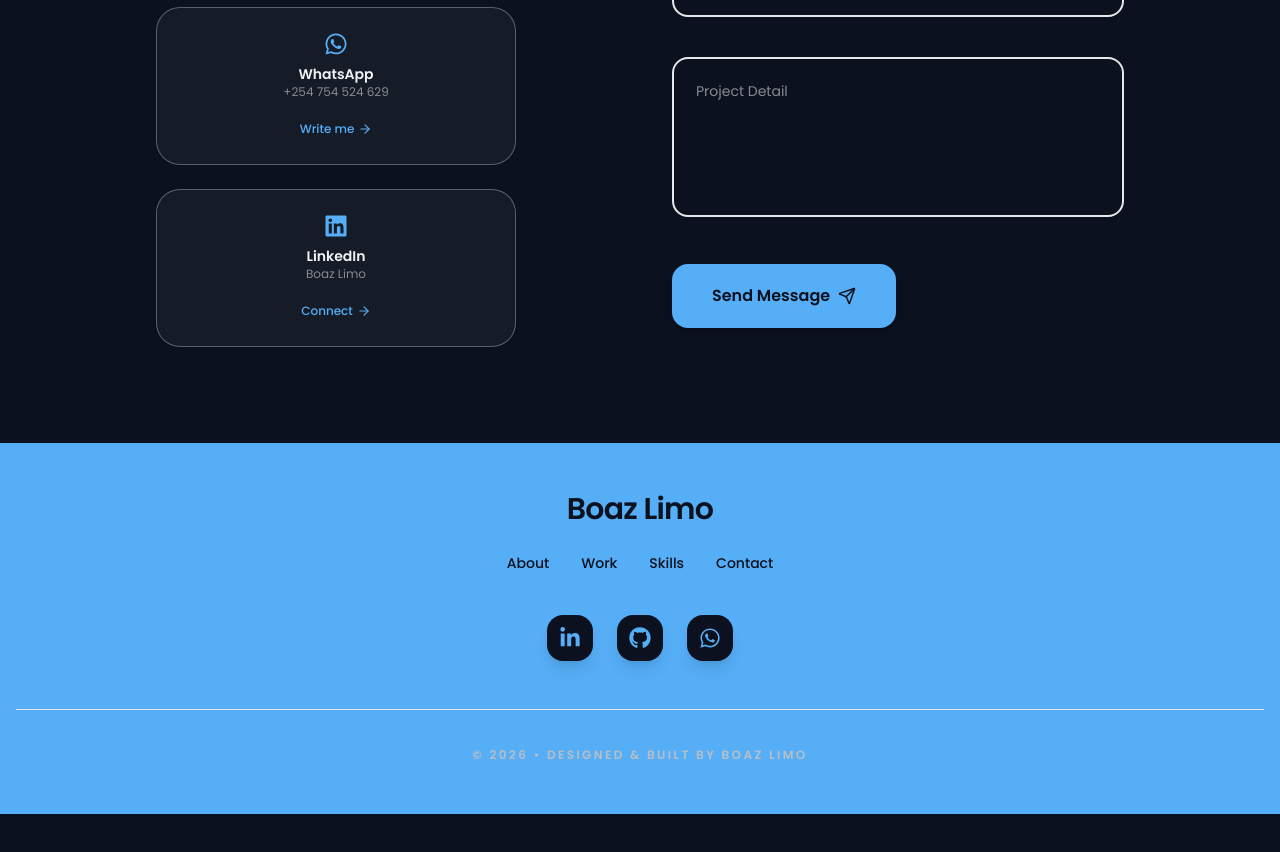
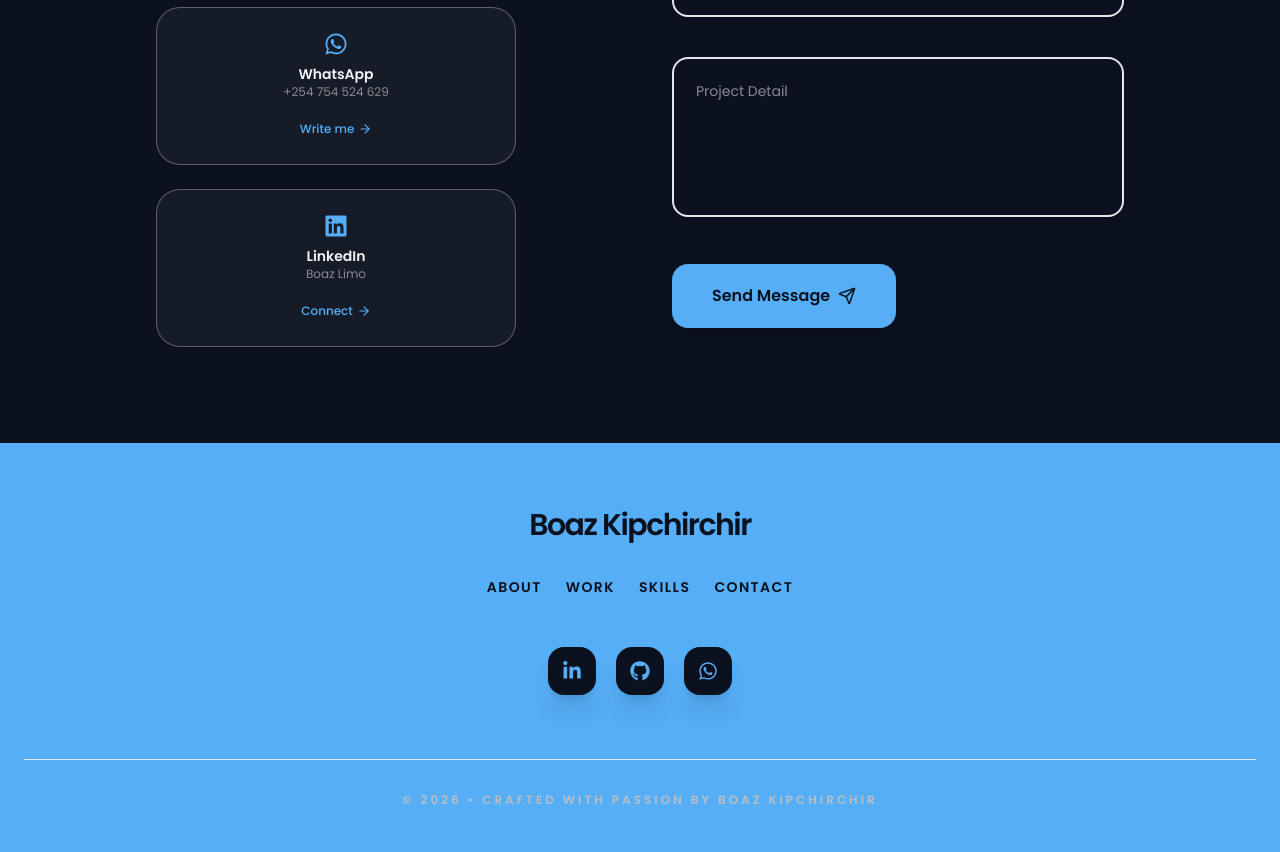
Before and after one commit to LimoB/boaz-portfolio, a React (Vite) app: page / in a window 1280 px wide. Shown: the part 4576-5428 px from the top of the page. Before the commit the page ends 5390 px from the top, so only its background shows below. Built offline with nearby package versions, Linux system fonts and the light colour scheme.

Commit message:
Updated footer

```diff
--- a/src/components/layout/Footer.tsx
+++ b/src/components/layout/Footer.tsx
@@ -4,20 +4,20 @@ import { FaLinkedinIn, FaGithub, FaWhatsapp } from 'react-icons/fa6';
 
 const Footer: React.FC = () => {
   return (
-    <footer className="bg-first transition-colors duration-400 pt-12">
-      <div className="container mx-auto px-4 pb-28 md:pb-12 text-center">
-        {/* Name / Logo */}
-        <h1 className="text-2xl md:text-3xl font-bold text-body mb-6 tracking-tight">
-          Boaz Limo
+    <footer className="bg-first transition-colors duration-400 pt-16">
+      <div className="container mx-auto px-6 pb-28 md:pb-12 text-center">
+        {/* Name / Logo - Updated for professional consistency */}
+        <h1 className="text-2xl md:text-3xl font-bold text-body mb-8 tracking-tighter">
+          Boaz Kipchirchir
         </h1>
 
-        {/* Quick Links */}
-        <ul className="flex justify-center flex-wrap gap-x-8 gap-y-4 mb-10">
+        {/* Quick Links - Optimized touch targets for phone */}
+        <ul className="flex justify-center flex-wrap gap-x-6 gap-y-4 mb-12">
           {['About', 'Work', 'Skills', 'Contact'].map((item) => (
             <li key={item}>
               <a
                 href={`#${item.toLowerCase()}`}
-                className="text-body font-medium text-sm hover:underline underline-offset-8 decoration-2 transition-all"
+                className="text-body font-semibold text-xs md:text-sm uppercase tracking-widest hover:opacity-70 transition-opacity"
               >
                 {item}
               </a>
@@ -26,40 +26,43 @@ const Footer: React.FC = () => {
         </ul>
 
         {/* Social Icons - Using React Icons (Font Awesome 6) */}
-        <div className="flex justify-center gap-x-6 mb-12">
+        <div className="flex justify-center gap-x-5 mb-16">
           <a
             href="https://www.linkedin.com/in/boaz-lim-307bkc/"
             target="_blank"
             rel="noreferrer"
-            className="bg-body text-first p-3 rounded-2xl shadow-lg hover:-translate-y-2 transition-transform duration-300 flex items-center justify-center group"
+            className="bg-body text-first p-3.5 rounded-2xl shadow-xl hover:-translate-y-2 transition-transform duration-300 flex items-center justify-center group"
+            aria-label="LinkedIn"
           >
-            <FaLinkedinIn size={22} className="group-hover:scale-110 transition-transform" />
+            <FaLinkedinIn size={20} className="group-hover:scale-110 transition-transform" />
           </a>
 
           <a
             href="https://github.com/LimoB"
             target="_blank"
             rel="noreferrer"
-            className="bg-body text-first p-3 rounded-2xl shadow-lg hover:-translate-y-2 transition-transform duration-300 flex items-center justify-center group"
+            className="bg-body text-first p-3.5 rounded-2xl shadow-xl hover:-translate-y-2 transition-transform duration-300 flex items-center justify-center group"
+            aria-label="GitHub"
           >
-            <FaGithub size={22} className="group-hover:scale-110 transition-transform" />
+            <FaGithub size={20} className="group-hover:scale-110 transition-transform" />
           </a>
 
           <a
-            href="https://api.whatsapp.com/send?phone=+254754524629&text=Hello Limo!"
+            href="https://api.whatsapp.com/send?phone=+254754524629&text=Hello Boaz!"
             target="_blank"
             rel="noreferrer"
-            className="bg-body text-first p-3 rounded-2xl shadow-lg hover:-translate-y-2 transition-transform duration-300 flex items-center justify-center group"
+            className="bg-body text-first p-3.5 rounded-2xl shadow-xl hover:-translate-y-2 transition-transform duration-300 flex items-center justify-center group"
+            aria-label="WhatsApp"
           >
-            <FaWhatsapp size={22} className="group-hover:scale-110 transition-transform" />
+            <FaWhatsapp size={20} className="group-hover:scale-110 transition-transform" />
           </a>
         </div>
 
         {/* Copyright Section */}
         <div className="pt-8 border-t border-body/10">
-          <span className="text-[10px] md:text-xs text-body/60 font-semibold uppercase tracking-[0.2em]">
-            &#169; 2026 • Designed & Built by Boaz Limo
-          </span>
+          <p className="text-[9px] md:text-xs text-body/50 font-bold uppercase tracking-[0.25em] leading-loose">
+            &#169; 2026 • Crafted with Passion by Boaz Kipchirchir
+          </p>
         </div>
       </div>
     </footer>
```
